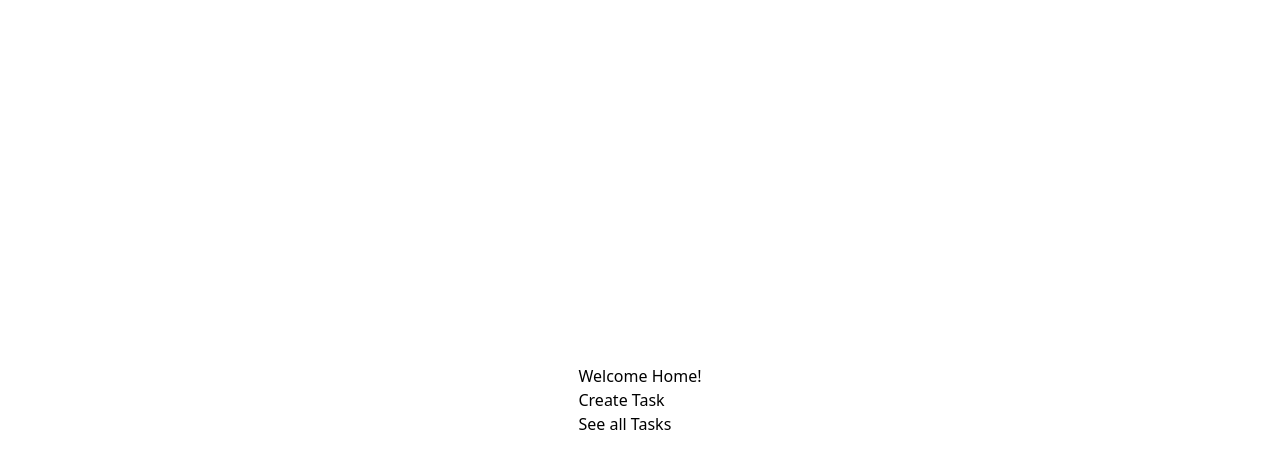
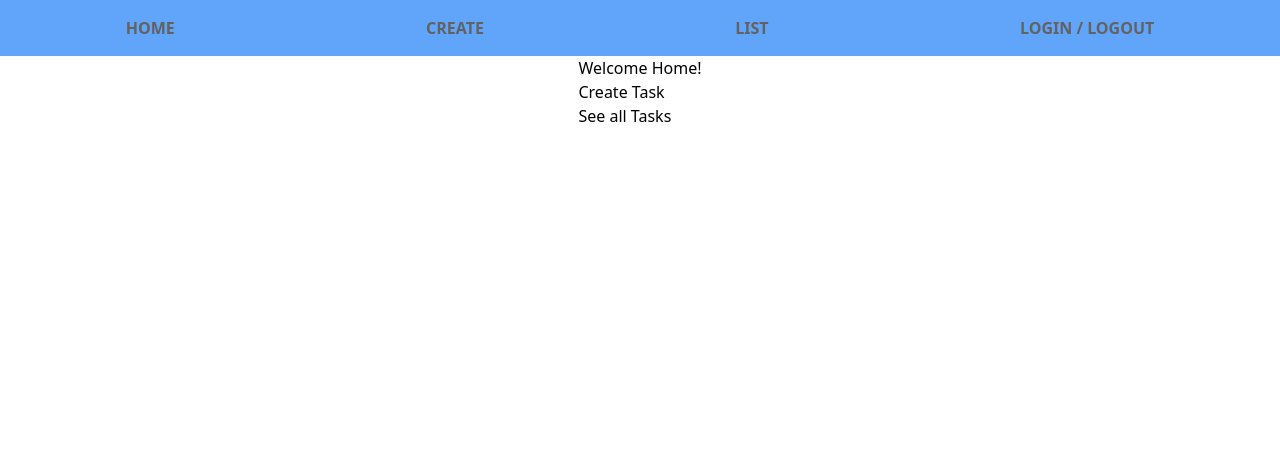
Before and after one commit to PixeLarm12/jukebox-test, a Vue app in the folder front/: page / in a window 1280 px wide. Shown: the top 468 px of the page. Built offline with nearby package versions, Linux system fonts and the light colour scheme.

Commit message:
Added pageTempalte and navbar

```diff
--- a/front/src/components/PageTemplate.vue
+++ /dev/null
@@ -1,5 +0,0 @@
-<template>
-    <div class="min-h-screen w-screen flex justify-center items-center bg-text-white-50">
-        <slot></slot>
-    </div>
-</template>
--- /dev/null
+++ b/front/src/components/utils/NavBar.vue
@@ -0,0 +1,17 @@
+<template>
+    <nav class="h-14 w-screen bg-blue-400 flex flex-row justify-around items-center">
+        <router-link class="nav-item" :to="{ name: 'home' }">Home</router-link>
+
+        <router-link class="nav-item" :to="{ name: 'taskCreate' }">Create</router-link>
+
+        <router-link class="nav-item" :to="{ name: 'taskList' }">List</router-link>
+
+        <router-link class="nav-item" :to="{ name: 'login' }">Login / Logout</router-link>
+    </nav>
+</template>
+
+<script>
+export default {
+    name: "NavBar"
+}
+</script>
--- /dev/null
+++ b/front/src/components/utils/PageTemplate.vue
@@ -0,0 +1,22 @@
+<template>
+    <div>
+        <nav-bar></nav-bar>
+
+        <div class="w-screen flex justify-around items-center bg-text-white-50">
+
+            <slot class="min-h-[100vh] flex flex-col justify-center items-center"></slot>
+        </div>
+    </div>
+</template>
+
+<script>
+import NavBar from "./NavBar.vue"
+
+export default {
+    name: "PageTemplate",
+
+    components: {
+        NavBar
+    }
+}
+</script>
--- a/front/src/css/app.css
+++ b/front/src/css/app.css
@@ -3,3 +3,7 @@
 @tailwind base;
 @tailwind components;
 @tailwind utilities;
+
+.nav-item {
+    @apply hover:underline cursor-pointer font-semibold uppercase text-default-gray;
+}
--- a/front/src/css/build.css
+++ b/front/src/css/build.css
@@ -564,12 +564,36 @@ video {
   display: table;
 }
 
+.h-14{
+  height: 3.5rem;
+}
+
 .min-h-screen{
+  min-height: 100vh;
+}
+
+.min-h-\[100vgh\]{
+  min-height: 100vgh;
+}
+
+.min-h-\[100vh\]{
   min-height: 100vh;
 }
 
 .w-screen{
   width: 100vw;
+}
+
+.w-\[80vw\]{
+  width: 80vw;
+}
+
+.w-\[screen\]{
+  width: screen;
+}
+
+.flex-row{
+  flex-direction: row;
 }
 
 .flex-col{
@@ -584,7 +608,38 @@ video {
   justify-content: center;
 }
 
-.bg-default-blue{
+.justify-between{
+  justify-content: space-between;
+}
+
+.justify-around{
+  justify-content: space-around;
+}
+
+.bg-blue-400{
   --tw-bg-opacity: 1;
-  background-color: rgb(36 79 199 / var(--tw-bg-opacity));
+  background-color: rgb(96 165 250 / var(--tw-bg-opacity));
 }
+
+.px-3{
+  padding-left: 0.75rem;
+  padding-right: 0.75rem;
+}
+
+.px-12{
+  padding-left: 3rem;
+  padding-right: 3rem;
+}
+
+.nav-item{
+  cursor: pointer;
+  font-weight: 600;
+  text-transform: uppercase;
+  --tw-text-opacity: 1;
+  color: rgb(99 98 98 / var(--tw-text-opacity));
+}
+
+.nav-item:hover{
+  -webkit-text-decoration-line: underline;
+          text-decoration-line: underline;
+}
--- a/front/src/pages/Home.vue
+++ b/front/src/pages/Home.vue
@@ -1,6 +1,6 @@
 <template>
     <page-template>
-        <div>
+        <div class="">
             <h1>Welcome Home!</h1>
 
             <ul>
@@ -17,7 +17,7 @@
 </template>
 
 <script>
-import PageTemplate from '../components/PageTemplate.vue'
+import PageTemplate from '../components/utils/PageTemplate.vue'
 
 export default {
     name: "Home",
```
